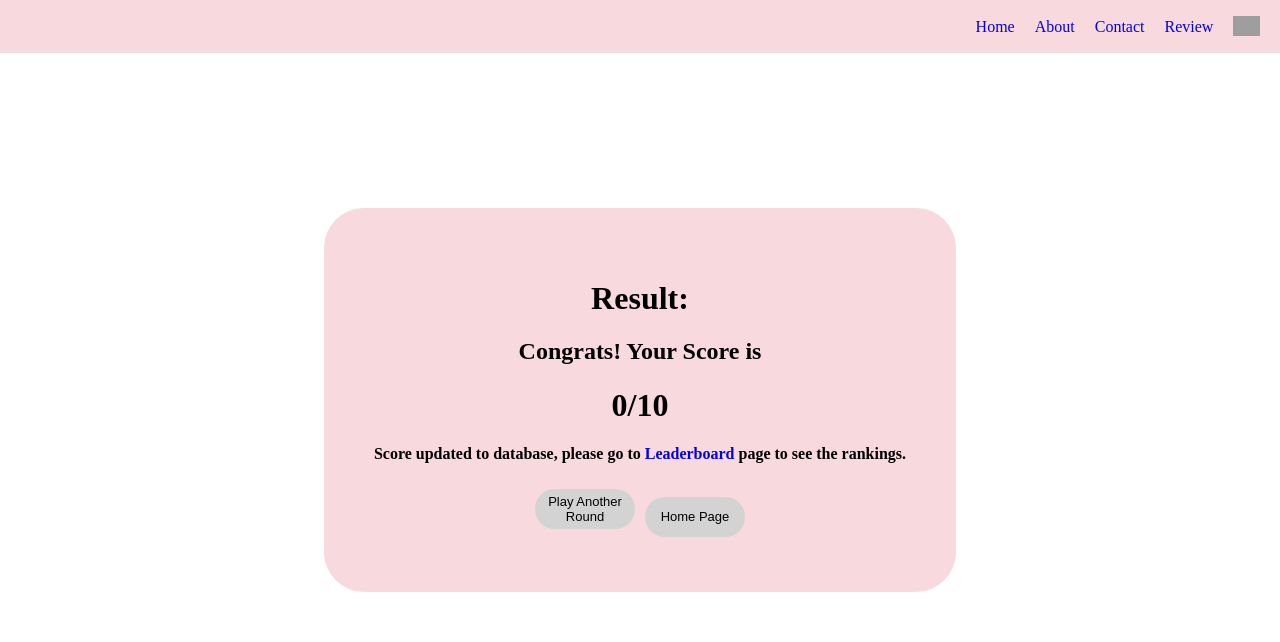
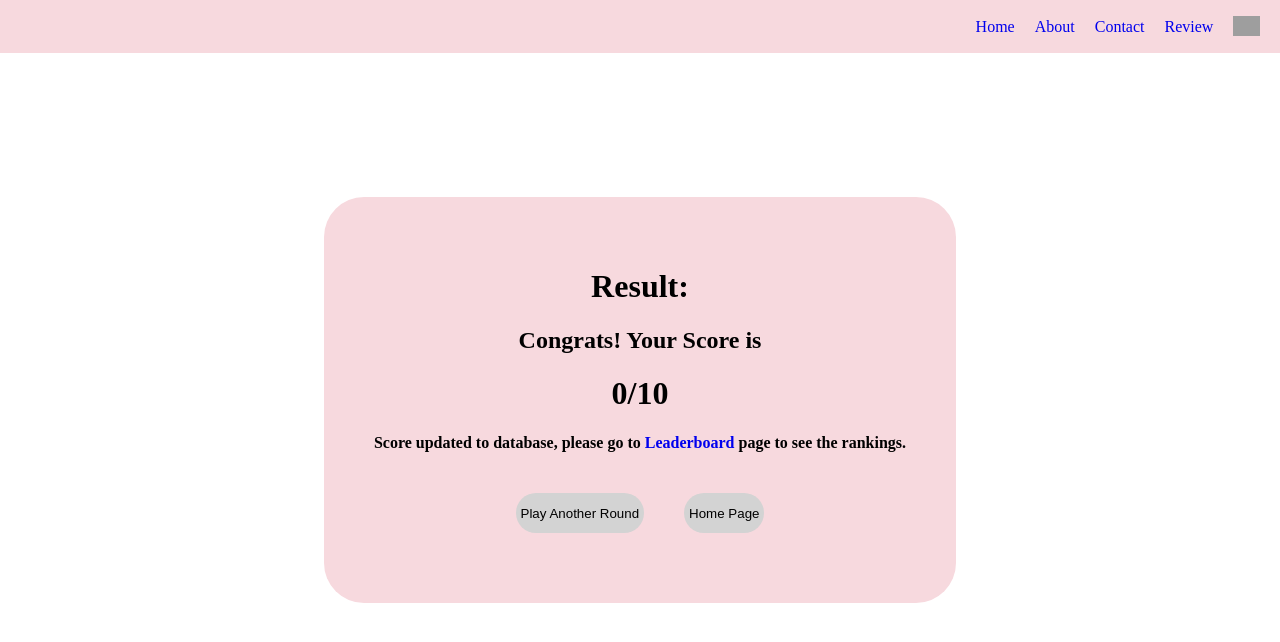
Before and after one commit to jnmasterjn/IB-Bio-Quiz-App, a React (Vite) app in the folder client/react-frontend/: page /result in a window 1280 px wide. Shown: the top 642 px of the page. Built offline with nearby package versions, Linux system fonts and the light colour scheme; sample sign-in values are in the browser's storage; grey boxes are pictures that could not be loaded; a web font is replaced by a local one.

Commit message:
nav bar and logout button

```diff
--- a/client/react-frontend/src/assets/component/Nav.jsx
+++ b/client/react-frontend/src/assets/component/Nav.jsx
@@ -1,5 +1,18 @@
+import { useState } from "react"
+import { useAuth } from "../authentication/Auth"
 
 function NavBar(){
+
+const { isLoggedIn } = useAuth()
+
+const [Displaylogout, SetDisplayLogout] = useState(false)
+
+const {logout} = useAuth()  //access the logout function
+
+const HandleLogout = () => {
+    logout()
+    SetDisplayLogout(false)
+}
 
 return(
     <>
@@ -10,10 +23,17 @@ return(
                     <li><a href="/About">About</a></li>
                     <li><a href="/Contact">Contact</a></li>
                     <li><a href="/Review">Review</a></li>
-                    <li> <img src="https://cdn-icons-png.flaticon.com/512/1144/1144760.png" alt="" /></li>
+                    <li><input type="image" src="https://cdn-icons-png.flaticon.com/512/1144/1144760.png" alt="pfp" onClick={ () => {SetDisplayLogout(!Displaylogout)}}/></li>
                 </ul>
             </div>
         </nav>
+
+        {/* if alr logged out the button won't show */}
+        {(Displaylogout && isLoggedIn)? <div className="display-logout">
+            <button onClick={HandleLogout}>Logout</button>
+        </div>
+            :<></>}
+
     </>
 )
 }
--- a/client/react-frontend/src/assets/css/home.css
+++ b/client/react-frontend/src/assets/css/home.css
@@ -15,12 +15,26 @@
     font-size: 15px;
 }
 
+/* vertically show the option in the game */
 .game-button-container{
     display: flex;
     flex-direction: column;
     gap: 10px;
     align-items: center;
 }
+
+.result-button-box button{
+    vertical-align: middle;
+    margin: 20px;
+}
+
+.display-logout{
+    position: absolute;
+    right: 0;
+    top: 60px;
+
+}
+
 
 button {
     border-radius: 10px;
@@ -29,8 +43,6 @@ button {
     color: black;
     border: none;
     cursor: pointer; /* Pointer cursor on hover */
-    font-size: 13px;
-    width: 100px;
     height: 40px;
     transition: background-color 0.3s ease; /* Smooth transition */
 }
--- a/client/react-frontend/src/assets/css/main.css
+++ b/client/react-frontend/src/assets/css/main.css
@@ -52,7 +52,7 @@ a{
     text-decoration: none;
 }
 
-img{
+input{
     height:2.5vh;
     display: inline-block;
     vertical-align: middle;
--- a/client/react-frontend/src/assets/pages/Home.jsx
+++ b/client/react-frontend/src/assets/pages/Home.jsx
@@ -1,18 +1,8 @@
-import {Link, useNavigate} from "react-router-dom";
-import { useAuth } from "../authentication/Auth";
+import {Link} from "react-router-dom";
 
 function Home(){
 
     const name = localStorage.getItem('name')
-
-    const {logout} = useAuth()  //access the logout function
-    const path = useNavigate()
-
-    const HandleLogout = () => {
-        logout()
-        path('../Signin')
-    }
-
 
     return(
         <>
@@ -28,7 +18,6 @@ function Home(){
             <Link to='../rule'><button>Game</button></Link>
             <Link to='../leaderboard'><button>LeaderBoard</button></Link>
 
-            <button onClick={HandleLogout}>Logout</button>
         </div>
         </div>
         </>
--- a/client/react-frontend/src/assets/pages/Result.jsx
+++ b/client/react-frontend/src/assets/pages/Result.jsx
@@ -17,8 +17,12 @@ function Result(){
         <div><h2>Congrats! Your Score is</h2></div>
         <h1>{Score}/10</h1>
         <h4>Score updated to database, please go to <Link to='../leaderboard'>Leaderboard</Link> page to see the rankings.</h4>
+
+        <div className="result-button-box">
         <Link to='../rule'><button>Play Another Round</button></Link>
         <Link to='../home'><button>Home Page</button></Link>
+        </div>
+
     </div>
     </>
     )
--- a/client/react-frontend/src/main.jsx
+++ b/client/react-frontend/src/main.jsx
@@ -64,10 +64,9 @@ const myrouter = createBrowserRouter([
 
   {
     path: "review",
-    element:<Review/>
+    element:<ProtectedRoute element ={<Review/>}/>
 
   }
-
 
 ])
 
```
Also changed, not shown: client/react-frontend/src/assets/authentication/Auth.jsx (line endings or trailing spaces), 1 other file (tests, documents, lock files or other folders).
